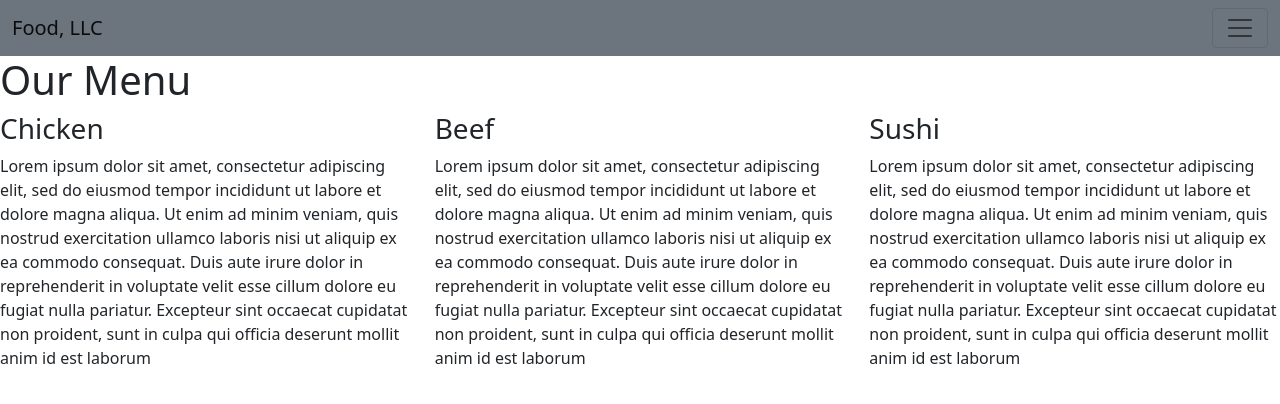
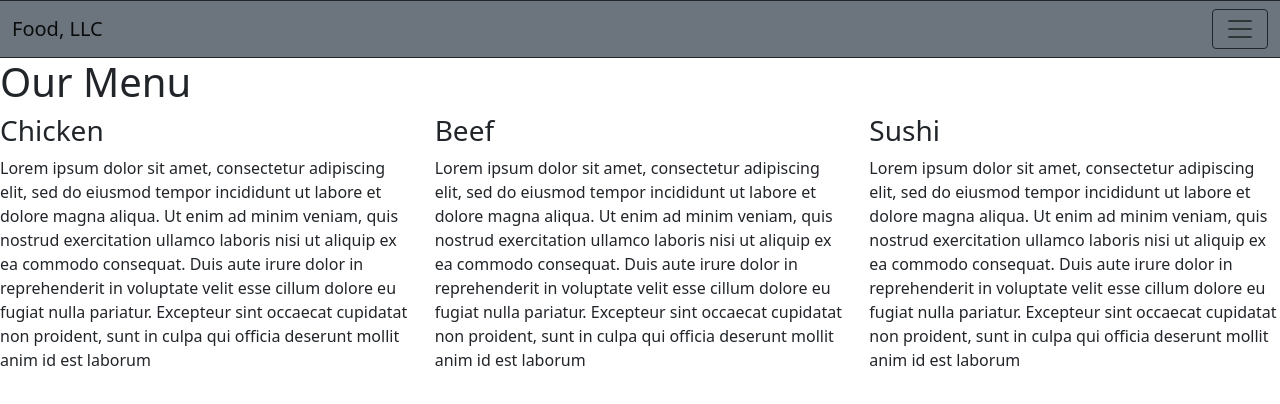
Before and after one commit to IrciaF/module3-solution, a plain HTML site: page index.html in a window 1280 px wide. Drawn offline with nearby package versions, Linux system fonts and the light colour scheme.

Commit message:
Update index.html

```diff
--- a/index.html
+++ b/index.html
@@ -10,11 +10,11 @@
  </head>
   <body>
     <header>
-   	<nav class="navbar navbar-default bg-secondary navbar-light">
+   	<nav class="navbar navbar-default bg-secondary navbar-light border-top border-bottom border-dark">
   		<div class="container-fluid">
     		<!-- Brand and toggle get grouped for better mobile display -->
 			<a href="#" class="navbar-brand">Food, LLC</a>
-      			<button class="navbar-toggler collapsed" type="button" data-toggle="collapse" data-target="#collapsibleNavbar" aria-expanded="false">
+      			<button class="navbar-toggler collapsed border-dark" type="button" data-toggle="collapse" data-target="#collapsibleNavbar" aria-expanded="false">
 				<span class="navbar-toggler-icon"></span>
 			</button>
       		<div class="navbar-collapse collapse" id="collapsibleNavbar">
```
